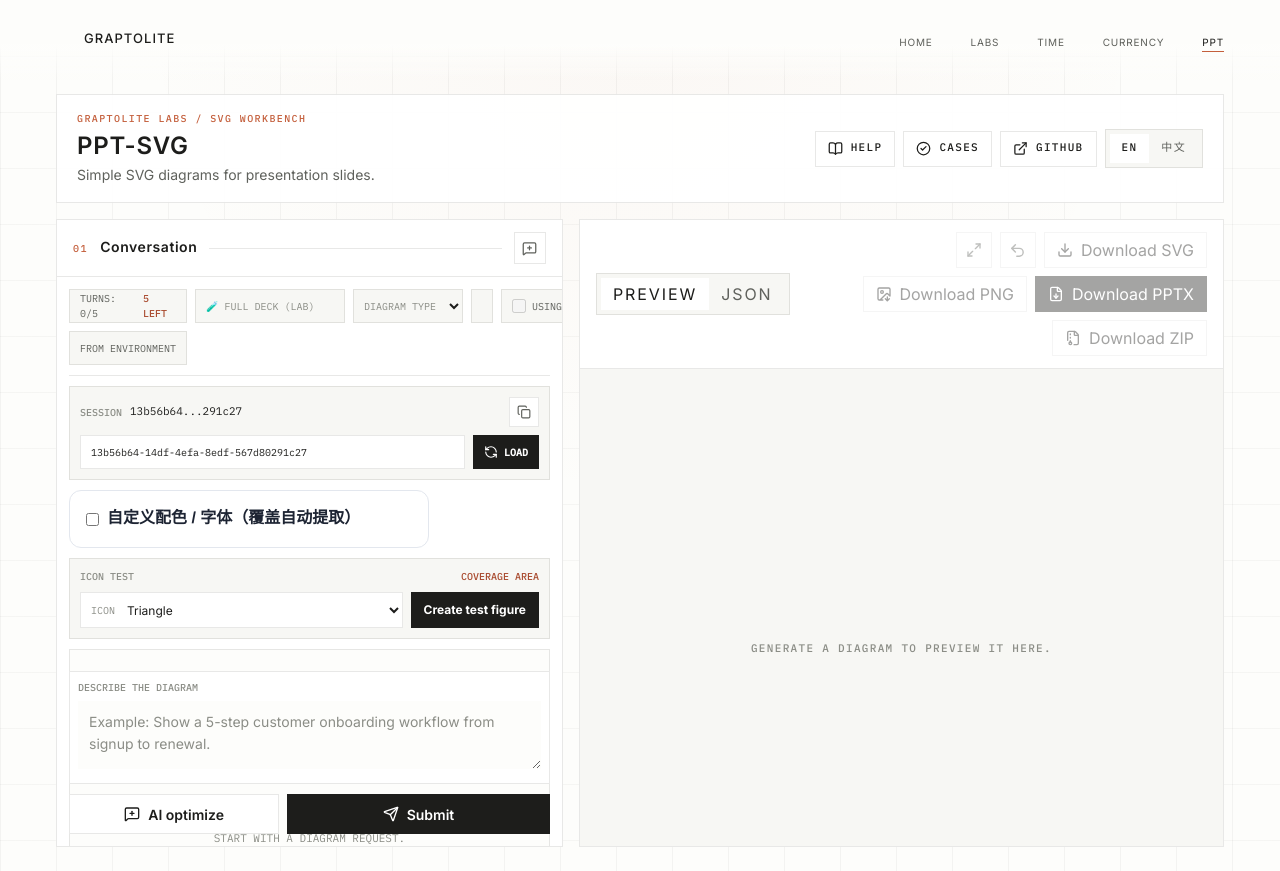
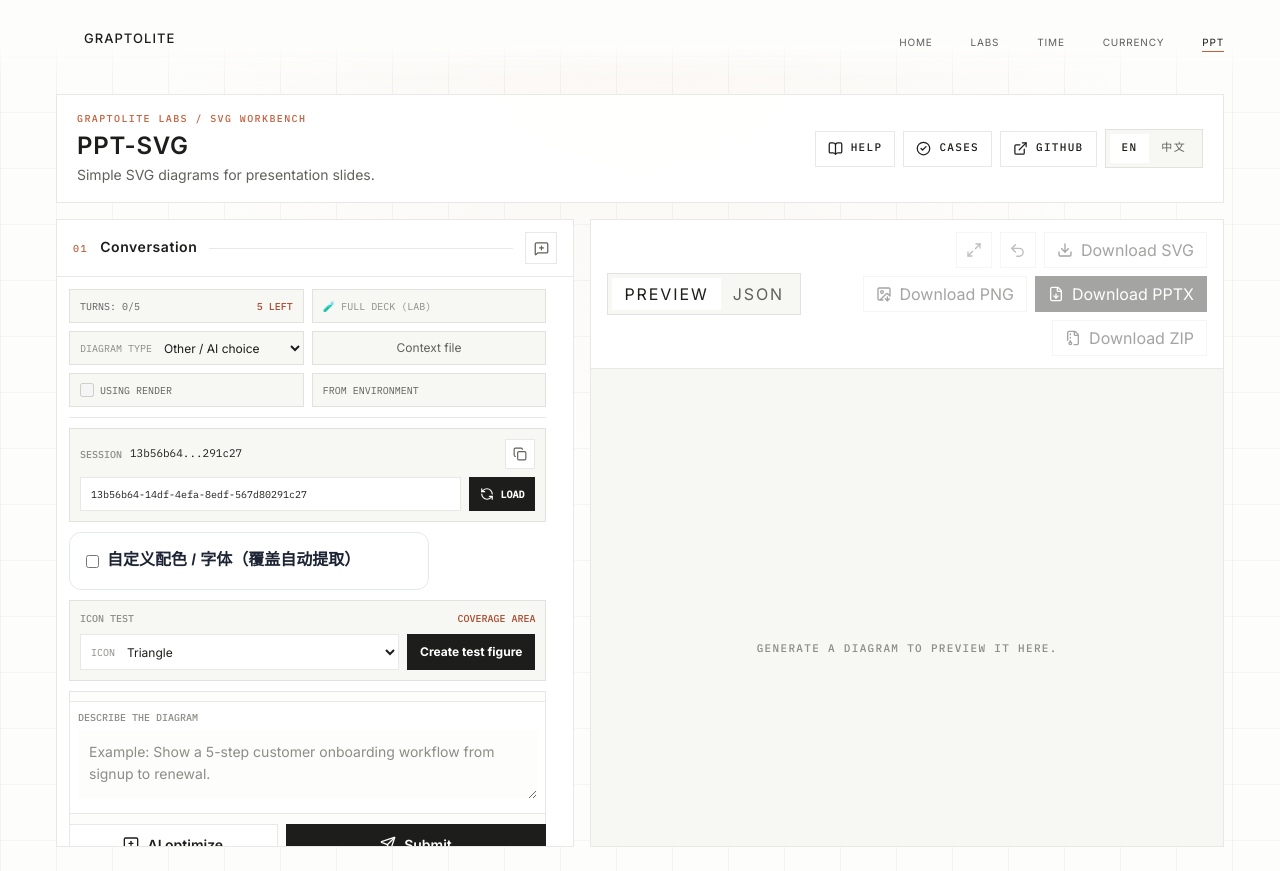
Before and after one commit to imkcrevit/PPT-SVG, a Next.js app: page /en in a window 1280 px wide. Built offline with nearby package versions, Linux system fonts and the light colour scheme.

Commit message:
Fix chat panel responsive layout

```diff
--- a/app/globals.css
+++ b/app/globals.css
@@ -165,11 +165,13 @@ svg text {
 
 .workspace-grid {
   display: grid;
+  min-width: 0;
   gap: 16px;
 }
 
 .workspace-chat-panel {
   display: flex;
+  min-width: 0;
   min-height: 760px;
   flex-direction: column;
   overflow: hidden;
@@ -580,16 +582,21 @@ svg text {
 
 .chat-workspace-body {
   display: flex;
+  min-width: 0;
   min-height: 0;
   flex: 1;
   flex-direction: column;
   gap: 10px;
+  overflow-x: hidden;
+  overflow-y: auto;
   padding: 12px;
+  scrollbar-gutter: stable;
 }
 
 .chat-toolbar {
   display: grid;
-  grid-template-columns: auto minmax(150px, 190px) minmax(110px, 1fr) auto minmax(120px, 170px);
+  width: 100%;
+  grid-template-columns: repeat(2, minmax(0, 1fr));
   gap: 8px;
   align-items: center;
   border-bottom: 1px solid var(--line);
@@ -601,6 +608,8 @@ svg text {
 .chat-toolbar-button,
 .chat-toolbar-check,
 .chat-model-pill {
+  width: 100%;
+  min-width: 0;
   min-height: 34px;
   border: 1px solid var(--line);
   background: var(--bg2);
@@ -627,10 +636,20 @@ svg text {
 
 .chat-toolbar-field {
   display: grid;
+  width: 100%;
   grid-template-columns: auto minmax(0, 1fr);
   align-items: center;
   gap: 8px;
   padding-left: 10px;
+}
+
+.chat-toolbar-field[href] {
+  grid-template-columns: minmax(0, 1fr);
+  padding: 0 10px;
+}
+
+.chat-toolbar-field[href] span {
+  overflow-wrap: anywhere;
 }
 
 .chat-toolbar-field span {
@@ -1223,7 +1242,7 @@ svg text {
   }
 
   .workspace-grid {
-    grid-template-columns: minmax(420px, 0.88fr) minmax(560px, 1.12fr);
+    grid-template-columns: minmax(0, 0.9fr) minmax(0, 1.1fr);
   }
 
   .workspace-chat-panel,
@@ -1239,15 +1258,14 @@ svg text {
   }
 
   .workspace-grid.is-editing {
-    grid-template-columns: minmax(280px, 0.52fr) minmax(560px, 1.08fr) minmax(300px, 0.5fr);
+    grid-template-columns: minmax(300px, 0.72fr) minmax(0, 1.28fr);
   }
 
   .workspace-grid.is-editing .workspace-deck-panel {
-    position: sticky;
-    top: 94px;
-    height: calc(100vh - 118px);
+    grid-column: 1 / -1;
+    height: auto;
     min-height: 560px;
-    max-height: calc(100vh - 118px);
+    max-height: none;
   }
 
   .workspace-grid.is-editing .workspace-chat-panel {
@@ -1299,11 +1317,20 @@ svg text {
 
 @media (min-width: 1536px) {
   .workspace-grid {
-    grid-template-columns: minmax(520px, 0.92fr) minmax(760px, 1.08fr);
+    grid-template-columns: minmax(0, 0.92fr) minmax(0, 1.08fr);
   }
 
   .workspace-grid.is-editing {
-    grid-template-columns: minmax(320px, 0.48fr) minmax(760px, 1.14fr) minmax(340px, 0.5fr);
+    grid-template-columns: minmax(300px, 0.48fr) minmax(0, 1.14fr) minmax(320px, 0.5fr);
+  }
+
+  .workspace-grid.is-editing .workspace-deck-panel {
+    position: sticky;
+    top: 94px;
+    grid-column: auto;
+    height: calc(100vh - 118px);
+    min-height: 560px;
+    max-height: calc(100vh - 118px);
   }
 }
 
```
